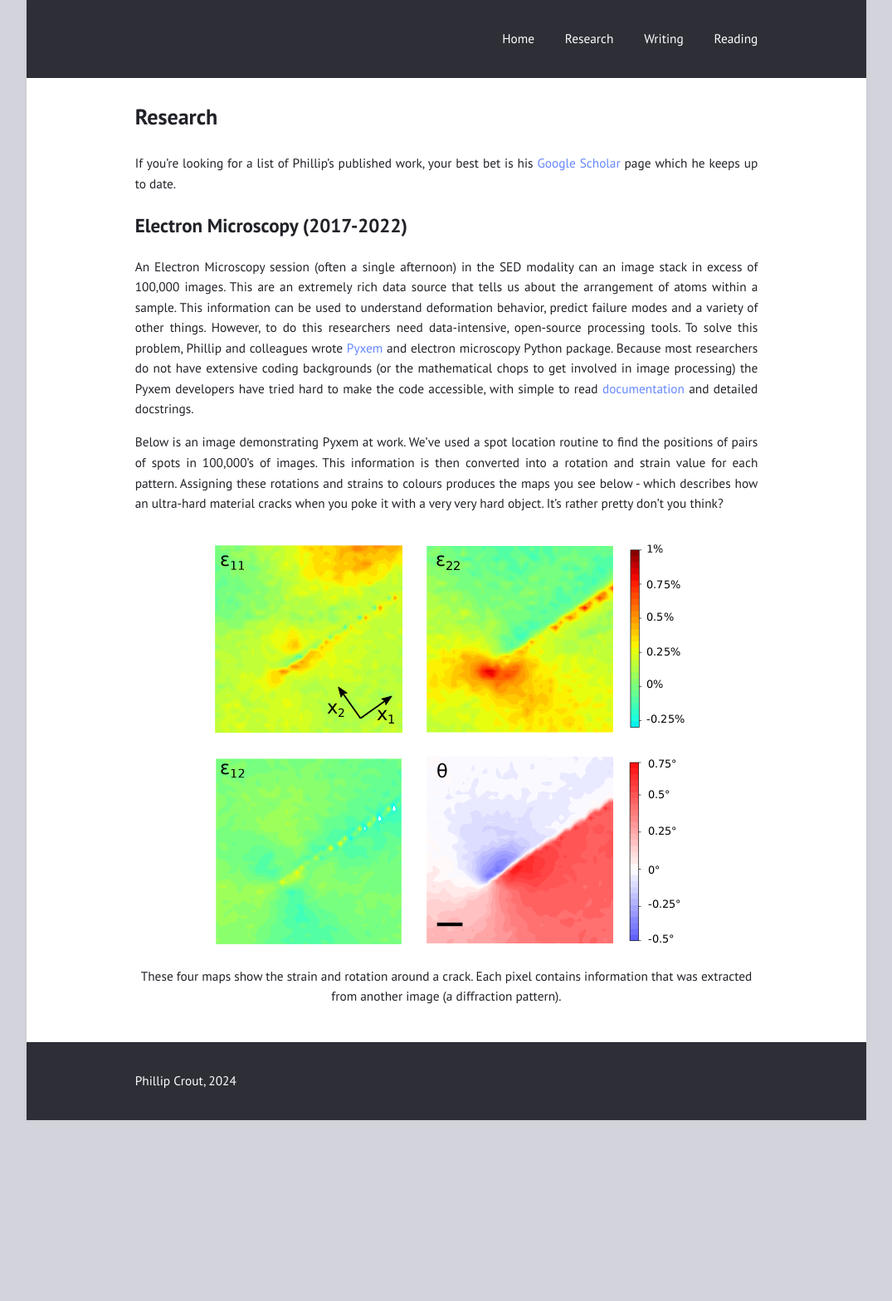
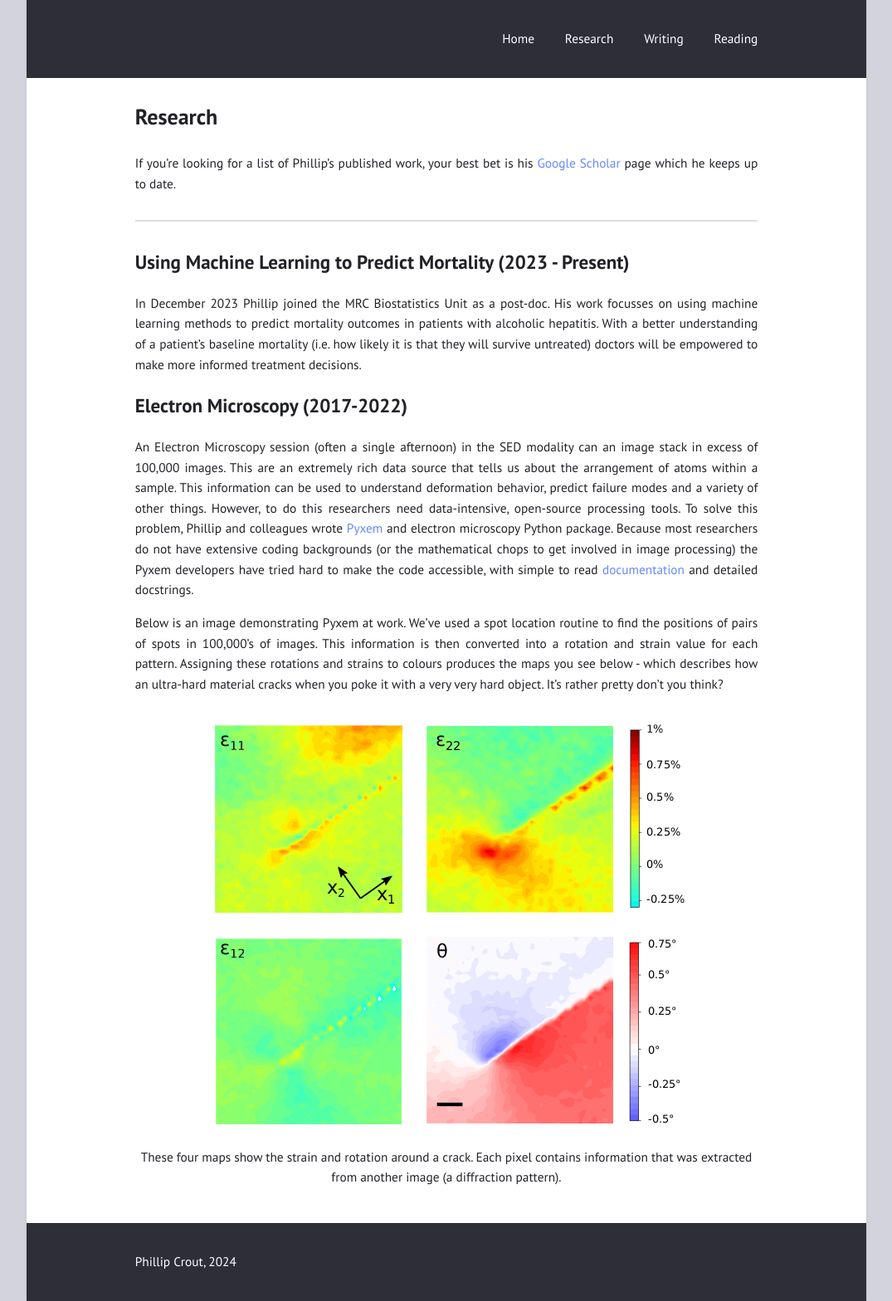
Before and after one commit to phillipcrout/phillipcrout.github.io, a Jekyll site: the page built from research.md, in a window 1280 px wide. Shown: the whole page at 83% size, without its empty margins (102-1177 px from the left). Built offline with Jekyll 4.4.1, drawn with Linux system fonts in a browser that asks for light colours; before the commit the page ends 1350 px from its top, so only the background shows below that.

Commit message:
[text updates]

```diff
--- a/research.md
+++ b/research.md
@@ -5,6 +5,12 @@ layout: page
 ---
 
 If you're looking for a list of Phillip's published work, your best bet is his [Google Scholar](https://scholar.google.com/citations?user=ptaMzOkAAAAJ&hl=en) page which he keeps up to date.
+
+---
+
+## Using Machine Learning to Predict Mortality (2023 - Present)
+
+In December 2023 Phillip joined the MRC Biostatistics Unit as a post-doc. His work focusses on using machine learning methods to predict mortality outcomes in patients with alcoholic hepatitis. With a better understanding of a patient's baseline mortality (i.e. how likely it is that they will survive untreated) doctors will be empowered to make more informed treatment decisions.
 
 ## Electron Microscopy (2017-2022)
 
```
Also changed, not shown: README.md.
